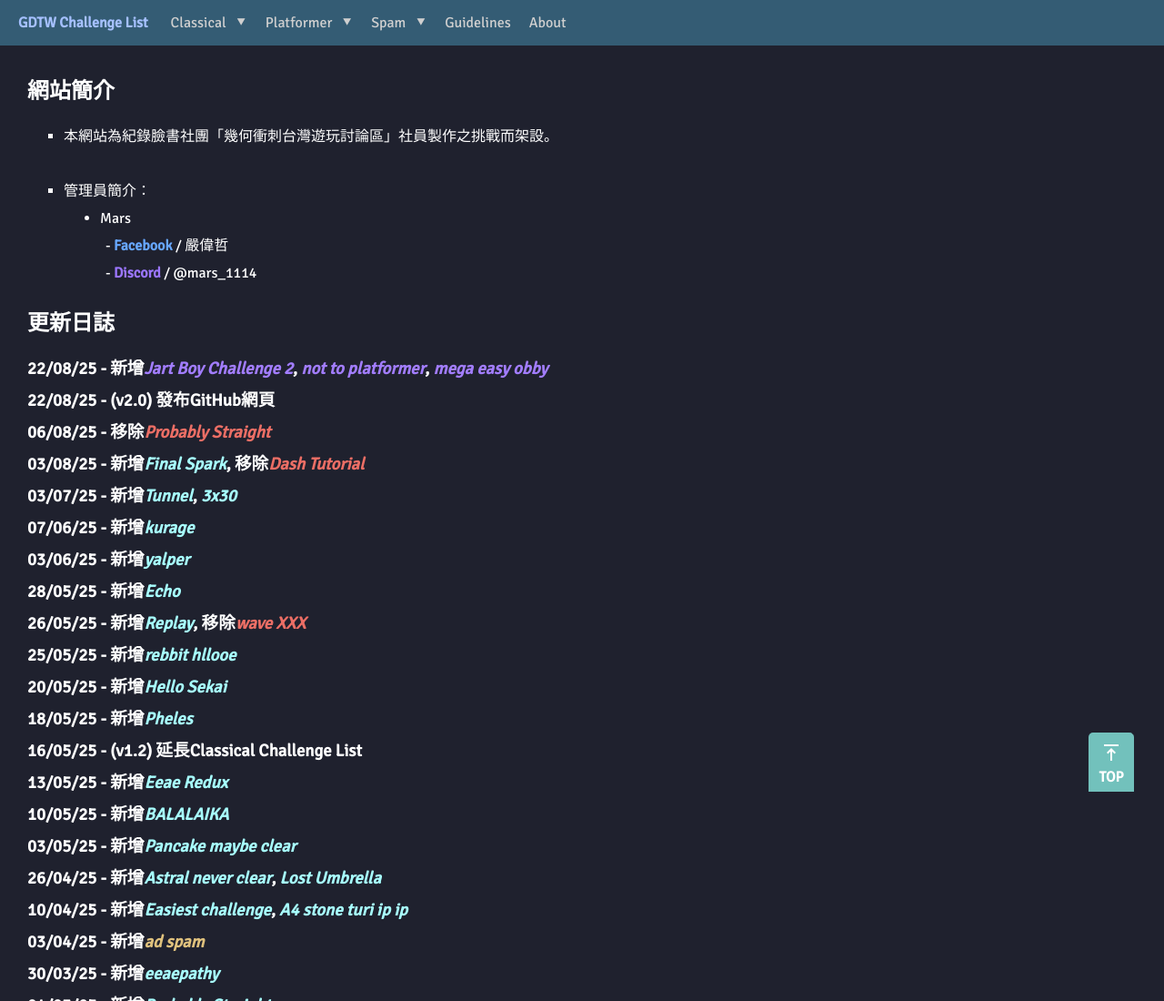
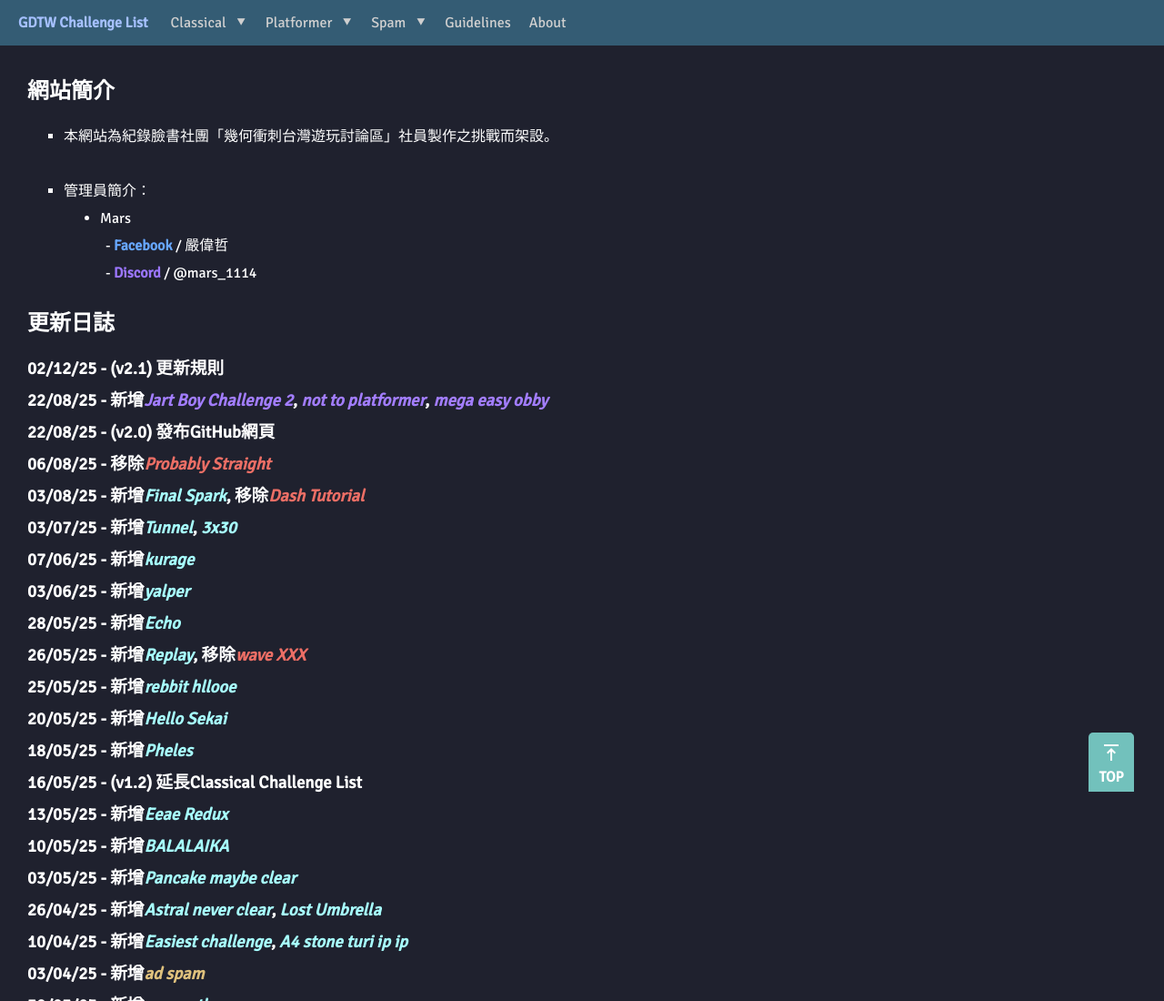
Before and after one commit to Mars-1114/GDTWChallengeList, a plain HTML site: page page/about.html in a window 1280 px wide. Shown: the top 1100 px of the page at 91% size. Drawn offline with nearby package versions, Linux system fonts and the light colour scheme.

Commit message:
Update about.html

```diff
--- a/page/about.html
+++ b/page/about.html
@@ -34,6 +34,7 @@
       </ul>
     </ul>
     <h2>更新日誌</h2>
+    <h3>02/12/25 - (v2.1) 更新規則</h3>
     <h3>22/08/25 - 新增<i class="plat">Jart Boy Challenge 2</i>, <i class="plat">not to platformer</i>, <i class="plat">mega easy obby</i></h3>
     <h3>22/08/25 - (v2.0) 發布GitHub網頁</h3>
     <h3>06/08/25 - 移除<i class="removal">Probably Straight</i></h3>
```
